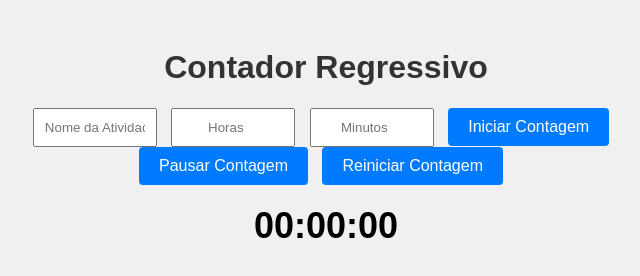
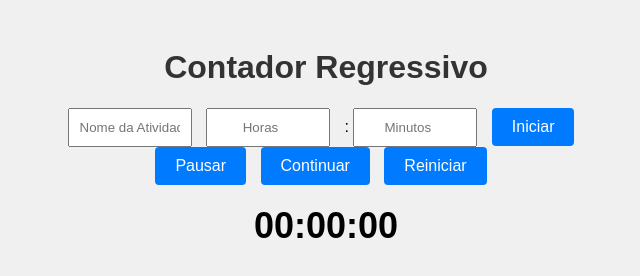
Before and after one commit to BrunoMont2023/contador_clubefinal, a plain HTML site: page index.html in a window 1280 px wide. Shown: the whole page, without its empty margins (314-954 px from the left). Drawn offline with Linux system fonts and the light colour scheme.

Commit message:
Update index.html

```diff
--- a/index.html
+++ b/index.html
@@ -9,15 +9,18 @@
 <body>
     <div class="container">
         <h1>Contador Regressivo</h1>
-        <div id="countdown">
-            <div class="input-container">
-                <input type="text" id="activity-name" placeholder="Nome da Atividade">
-                <input type="number" id="hours" placeholder="Horas">
-                <input type="number" id="minutes" placeholder="Minutos">
-                <button onclick="startCountdown()">Iniciar Contagem</button>
-                <button onclick="pauseCountdown()">Pausar Contagem</button>
-                <button onclick="resetCountdown()">Reiniciar Contagem</button>
-            </div>
+        <div class="input-container">
+            <input type="text" id="activity-name" placeholder="Nome da Atividade">
+            <input type="number" id="hours" placeholder="Horas">
+            <span>:</span>
+            <input type="number" id="minutes" placeholder="Minutos">
+            <button onclick="startCountdown()">Iniciar</button>
+            <button onclick="pauseCountdown()">Pausar</button>
+            <button onclick="resumeCountdown()">Continuar</button>
+            <button onclick="resetCountdown()">Reiniciar</button>
+        </div>
+        <div id="countdown-display">
+            <h2 id="activity-title"></h2>
             <div id="timer">00:00:00</div>
         </div>
     </div>
```
